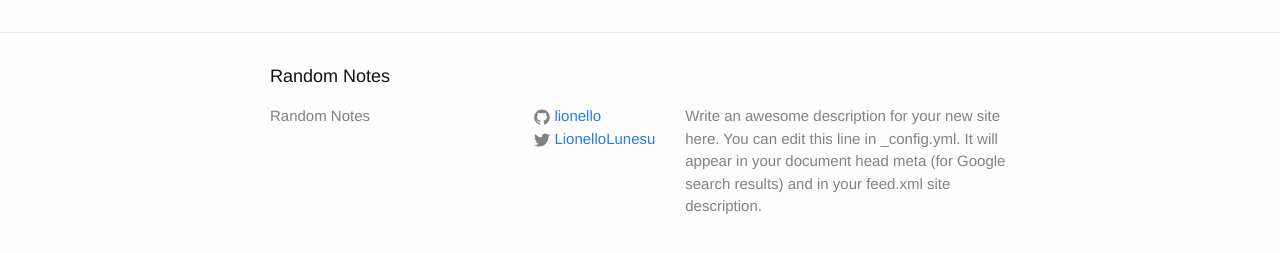
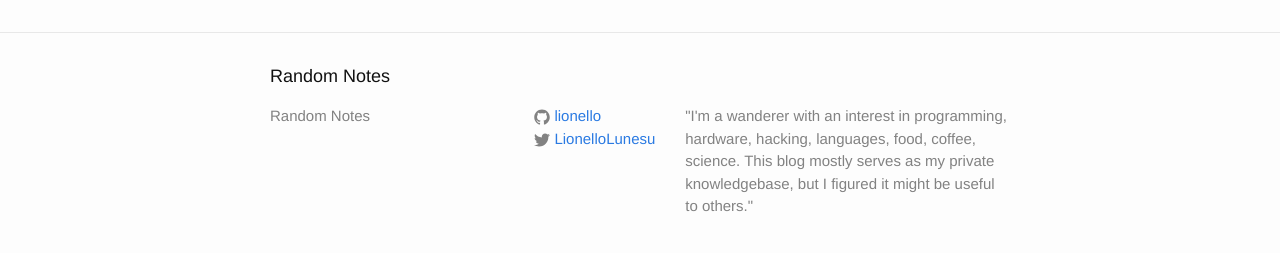
Before and after one commit to lionello/lionello.github.io, a Jekyll site: the page built from index.html, in a window 1280 px wide and 900 px high, scrolled down 12242 px. Shown: the part 622-875 px from the top of the window. Built offline with Jekyll 4.4.1, drawn with Linux system fonts in a browser that asks for light colours.

Commit message:
Fixed _config description

```diff
--- a/_config.yml
+++ b/_config.yml
@@ -1,9 +1,9 @@
 # Site settings
 title: Random Notes
 description: > # this means to ignore newlines until "baseurl:"
-  Write an awesome description for your new site here. You can edit this
-  line in _config.yml. It will appear in your document head meta (for
-  Google search results) and in your feed.xml site description.
+  "I'm a wanderer with an interest in programming, hardware, hacking,
+  languages, food, coffee, science. This blog mostly serves as my private
+  knowledgebase, but I figured it might be useful to others."
 baseurl: "" # the subpath of your site, e.g. /blog/
 url: "http://www.lunesu.com" # the base hostname & protocol for your site
 twitter_username: LionelloLunesu
```
